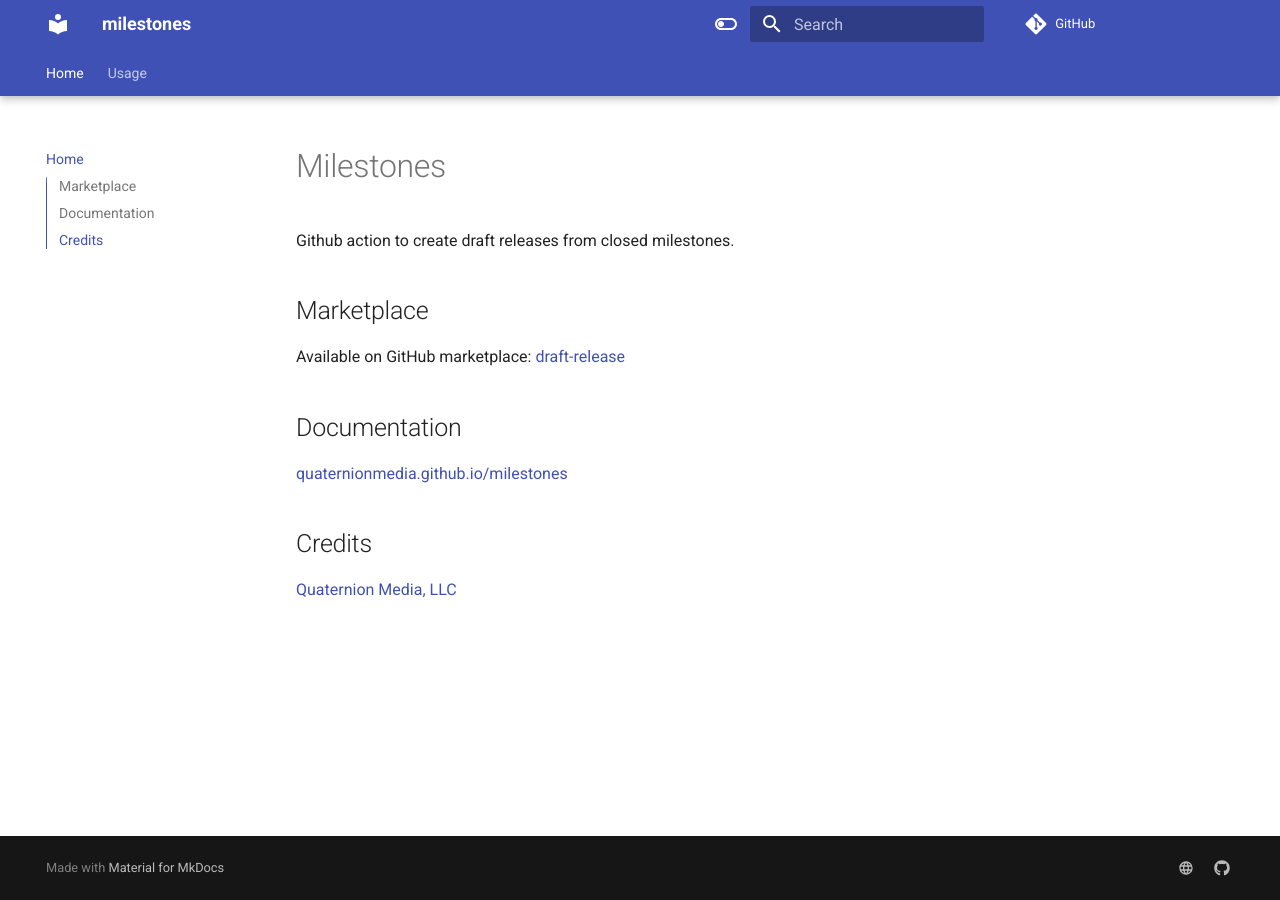
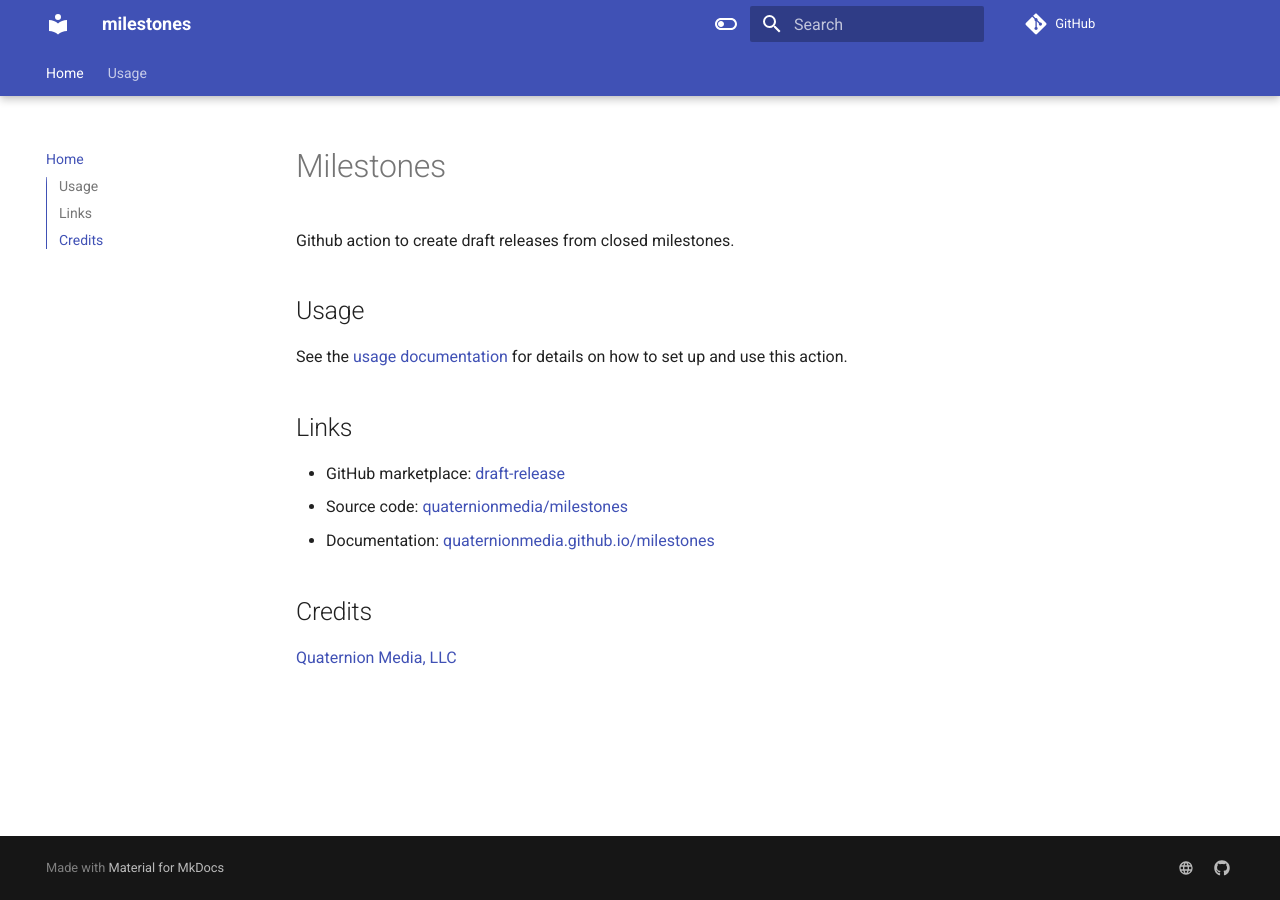
Before and after one commit to quaternionmedia/milestones, an MkDocs documentation site: the page built from docs/index.md, in a window 1280 px wide. Built offline with MkDocs 1.6.1 and Material for MkDocs 9.7.7, drawn with Linux system fonts in a browser that asks for light colours; comment, search, counter and statistics services are not loaded; the version menu is left out.

Commit message:
🔗 Adds link to usage in documentation

```diff
--- a/docs/index.md
+++ b/docs/index.md
@@ -2,13 +2,15 @@
 
 Github action to create draft releases from closed milestones.
 
-## Marketplace
+## Usage
 
-Available on GitHub marketplace: [draft-release](https://github.com/marketplace/actions/draft-release)
+See the [usage documentation](./usage.md) for details on how to set up and use this action.
 
-## Documentation
+## Links
 
-[quaternionmedia.github.io/milestones](https://quaternionmedia.github.io/milestones/)
+- GitHub marketplace: [draft-release](https://github.com/marketplace/actions/draft-release)
+- Source code: [quaternionmedia/milestones](https://github.com/quaternionmedia/milestones)
+- Documentation: [quaternionmedia.github.io/milestones](https://quaternionmedia.github.io/milestones/)
 
 ## Credits
 
```
Also changed, not shown: docs/usage.md (+3 -1 lines).
